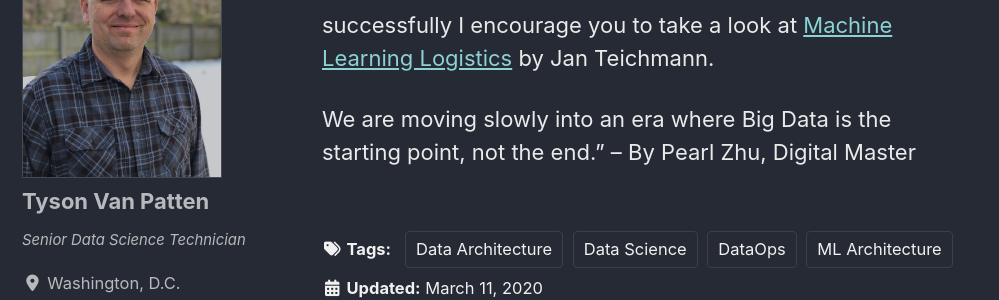
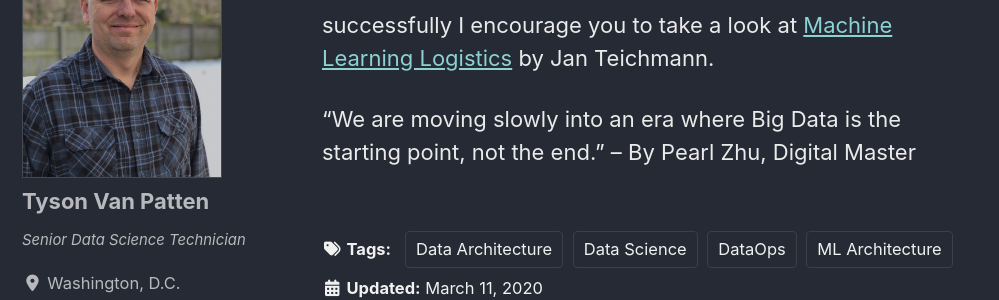
Before and after one commit to tvanpat/tvanpat, a Jekyll site: the page built from _posts/2020-03-11-dataops.md, in a window 1280 px wide and 900 px high, scrolled down 4041 px. Shown: the part 154-454 px from the top of the window, without its empty margins (0-999 px from the left). Built offline with Jekyll 4.4.1, drawn with Linux system fonts in a browser that asks for light colours; cached includes are drawn as plain includes; nearby versions of some CDN libraries; comment, search, counter and statistics services are not loaded.

```diff
--- a/_posts/2020-03-11-dataops.md
+++ b/_posts/2020-03-11-dataops.md
@@ -34,4 +34,4 @@ The easy part is diagraming out this concept.  It takes a full team to actually
 
 So if you are now intrigued into DataOps and the Rendezvous Architecture and how it can be used successfully I encourage you to take a look at [Machine Learning Logistics](https://towardsdatascience.com/rendezvous-architecture-for-data-science-in-production-79c4d48f12b) by Jan Teichmann.
 
-We are moving slowly into an era where Big Data is the starting point, not the end.” – By Pearl Zhu, Digital Master
+"We are moving slowly into an era where Big Data is the starting point, not the end." – By Pearl Zhu, Digital Master
```
